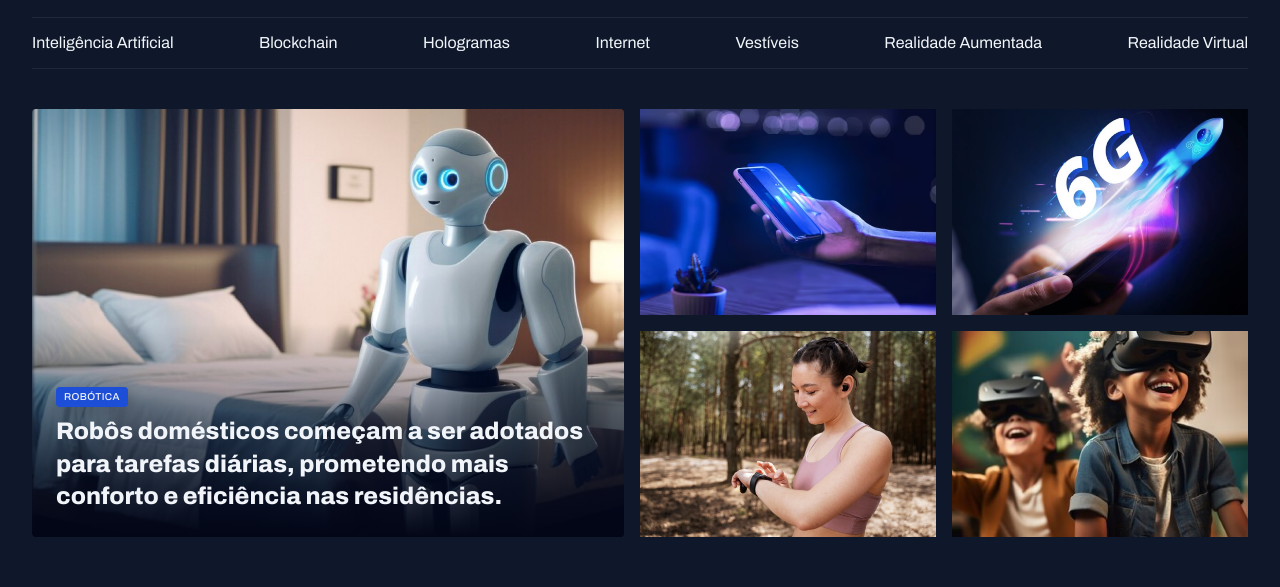
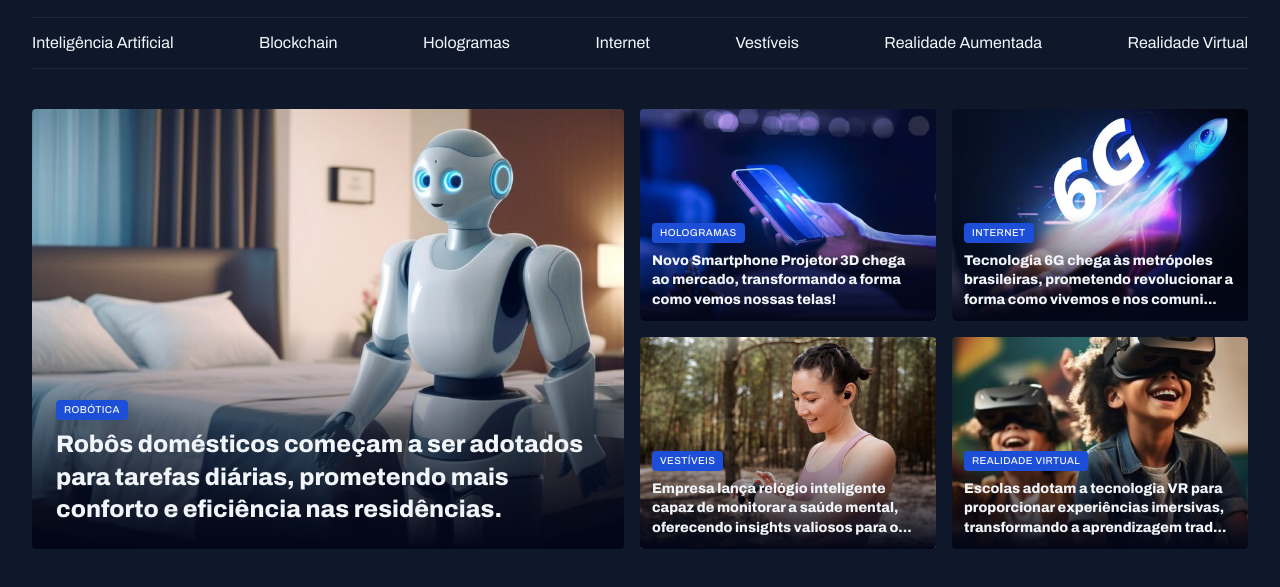
Before and after one commit to FeGonca/portaldenoticias, a plain HTML site: page index.html in a window 1280 px wide. Shown: the part 55-642 px from the top of the page. Drawn offline with Linux system fonts and the light colour scheme.

Commit message:
Finalizando a seção destaques

```diff
--- a/index.html
+++ b/index.html
@@ -45,11 +45,44 @@
                     </h2>
                 </figcaption>
             </figure>
+
             <div class="grid grid-cols-2 gap-16">
-                <img src="assets/images/Image 02.png" alt="">
-                <img src="assets/images/Image 03.png" alt="">
-                <img src="assets/images/Image 04.png" alt="">
-                <img src="assets/images/Image 05.png" alt="">
+                <figure class="card">
+                    <img src="assets/images/Image 02.png" alt="Novo Smartphone Projetor 3D chega ao mercado, transformando a forma como vemos nossas telas!">
+                    <figcaption>
+                        <span class="content-tag">hologramas</span>
+                        <h2 class="text-lg">
+                            Novo Smartphone Projetor 3D chega ao mercado, transformando a forma como vemos nossas telas!
+                        </h2>
+                    </figcaption>
+                </figure>
+                <figure class="card">
+                    <img src="assets/images/Image 03.png" alt="Tecnologia 6G chega às metrópoles brasileiras, prometendo revolucionar a forma como vivemos e nos comunicamos.">
+                    <figcaption>
+                        <span class="content-tag">internet</span>
+                        <h2 class="text-lg">
+                            Tecnologia 6G chega às metrópoles brasileiras, prometendo revolucionar a forma como vivemos e nos comuni...
+                        </h2>
+                    </figcaption>
+                </figure>
+                <figure class="card">
+                    <img src="assets/images/Image 04.png" alt="Empresa lança relógio inteligente capaz de monitorar a saúde mental, oferecendo insights valiosos para o bem-estar pessoal.">
+                    <figcaption>
+                        <span class="content-tag">vestíveis</span>
+                        <h2 class="text-lg">
+                            Empresa lança relógio inteligente capaz de monitorar a saúde mental, oferecendo insights valiosos para o...
+                        </h2>
+                    </figcaption>
+                </figure>
+                <figure class="card">
+                    <img src="assets/images/Image 05.png" alt="Escolas adotam a tecnologia VR para proporcionar experiências imersivas, transformando a aprendizagem tradicional.">
+                    <figcaption>
+                        <span class="content-tag">realidade virtual</span>
+                        <h2 class="text-lg">
+                            Escolas adotam a tecnologia VR para proporcionar experiências imersivas, transformando a aprendizagem trad...
+                        </h2>
+                    </figcaption>
+                </figure>
             </div>
         </section>
     </main>
--- a/styles/global.css
+++ b/styles/global.css
@@ -15,7 +15,7 @@
     --font-family: 'Archivo', sans-serif;
     --h1: 800 24px/135% var(--font-family);
     --h2: 800 16px/140% var(--font-family);
-    --h3: 800 24px/140% var(--font-family);
+    --h3: 800 14px/140% var(--font-family);
     --text-span: 600 14px/145% var(--font-family);
     --text: 400 16px/140% var(--font-family);
     --text-sm: 400 14px/160% var(--font-family);
--- a/styles/sections.css
+++ b/styles/sections.css
@@ -23,6 +23,10 @@
         bottom: 0;
         padding: 24px;
 
+        &:has(.text-lg) {
+            padding: 12px;
+        }
+
         h2 {
             margin-top: 8px;
         }
```
